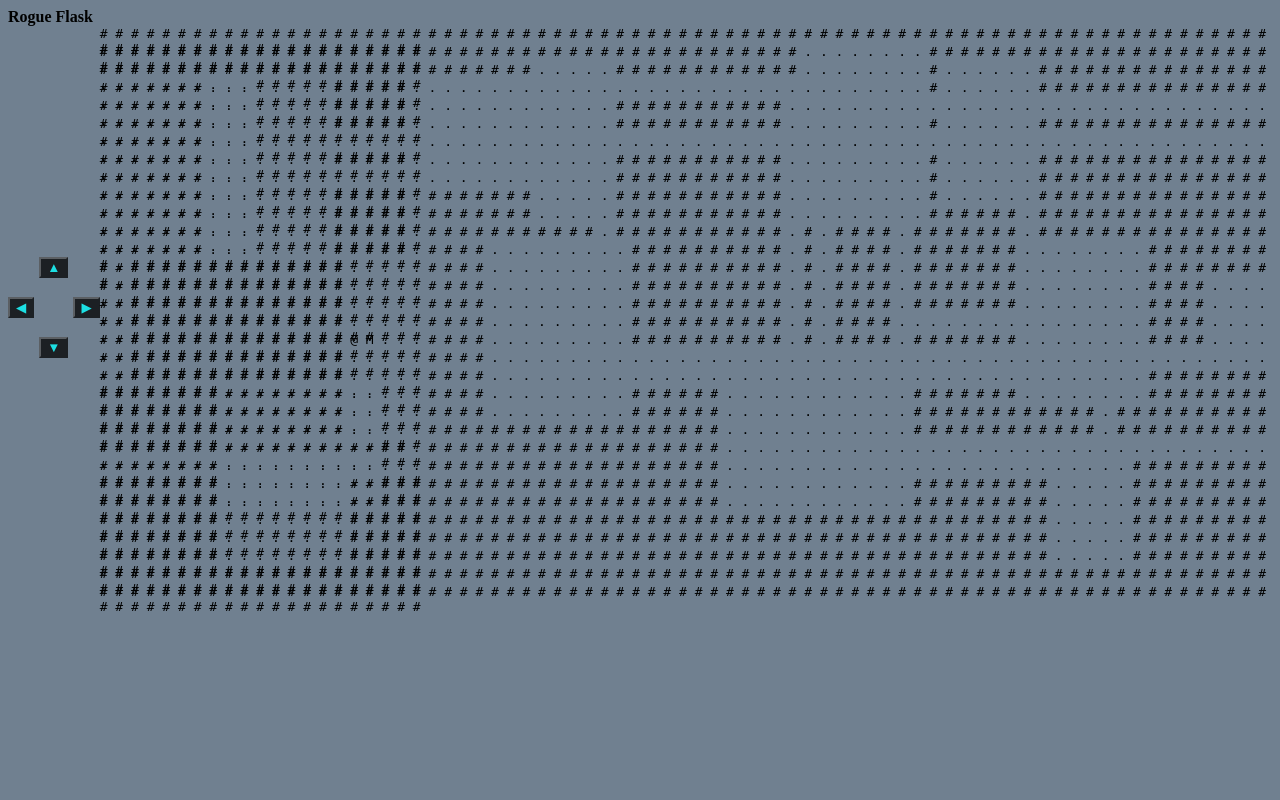
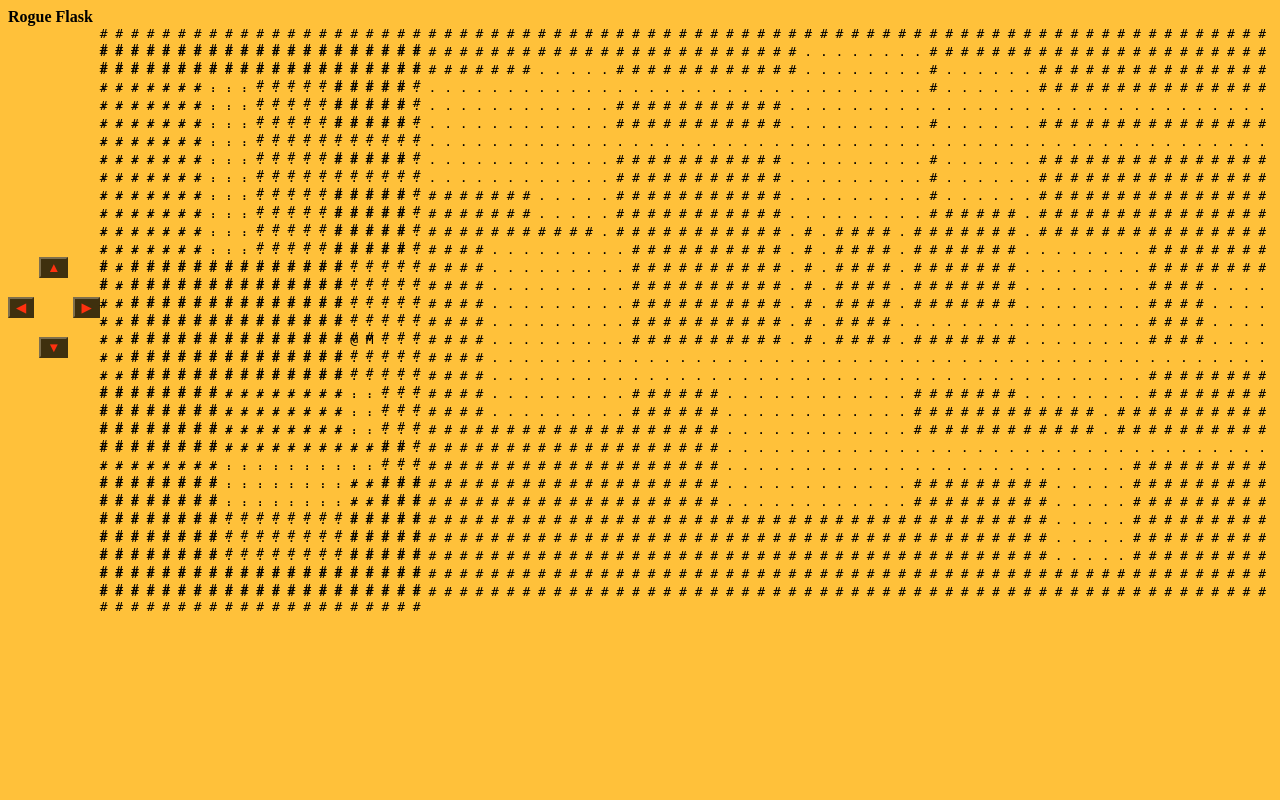
Before and after one commit to ue22-p20-eval/projet-web-intro-et-network-intro-best-rogue, a Flask app: page / in a window 1280 px wide. Run offline with Flask 2, Linux system fonts and the light colour scheme; some libraries are stand-ins or nearby versions.

Commit message:
les couleurs

```diff
--- a/static/css/main.css
+++ b/static/css/main.css
@@ -1,5 +1,5 @@
 body{
-    background-color: slategray;
+    background-color: rgb(255, 193, 58);
 }
 
 .flexbox{
@@ -19,5 +19,5 @@ body{
 .keypad_btn{
     background-color: black;
     opacity: 0.75;
-    color: cyan;
+    color: rgb(255, 0, 0);
 }
```
